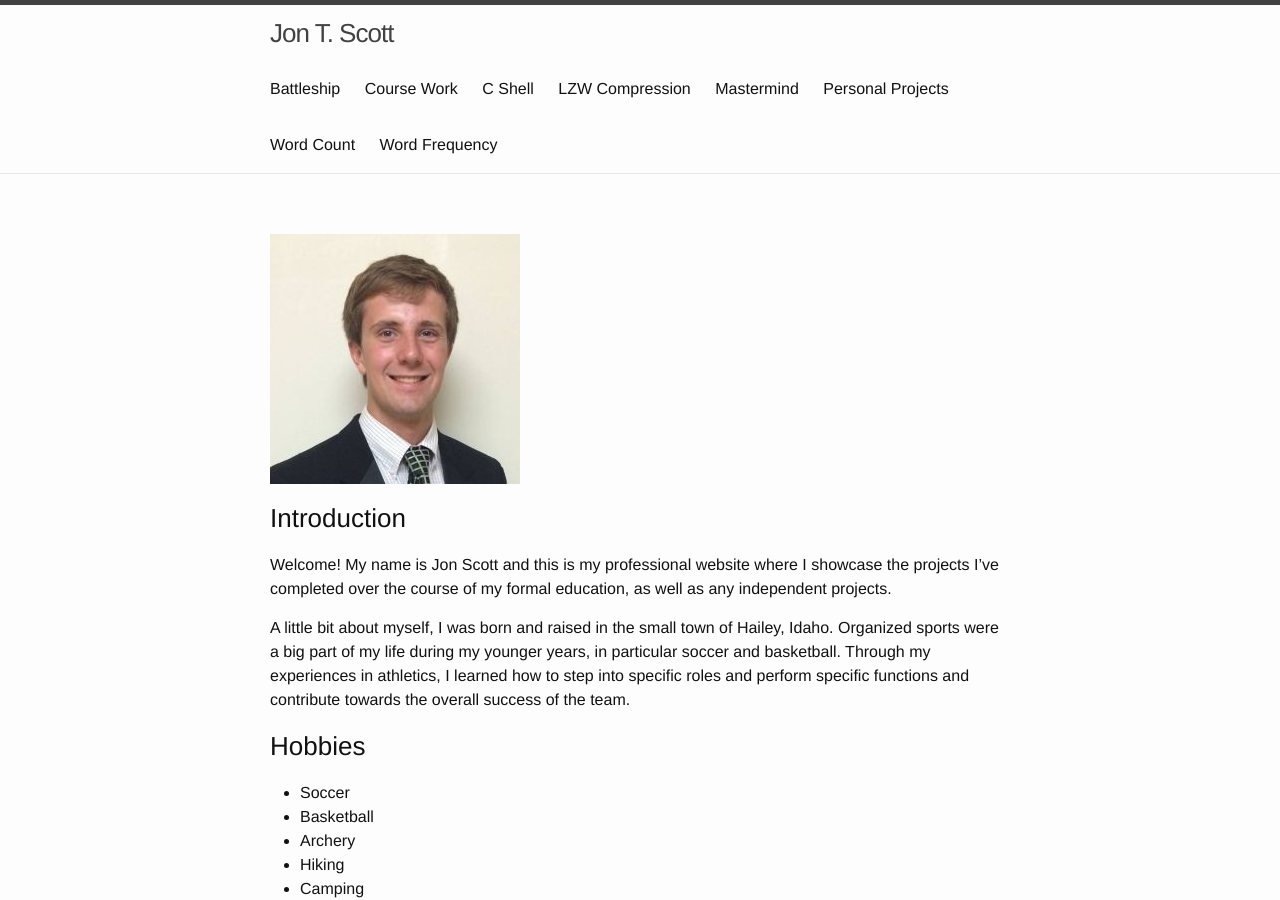
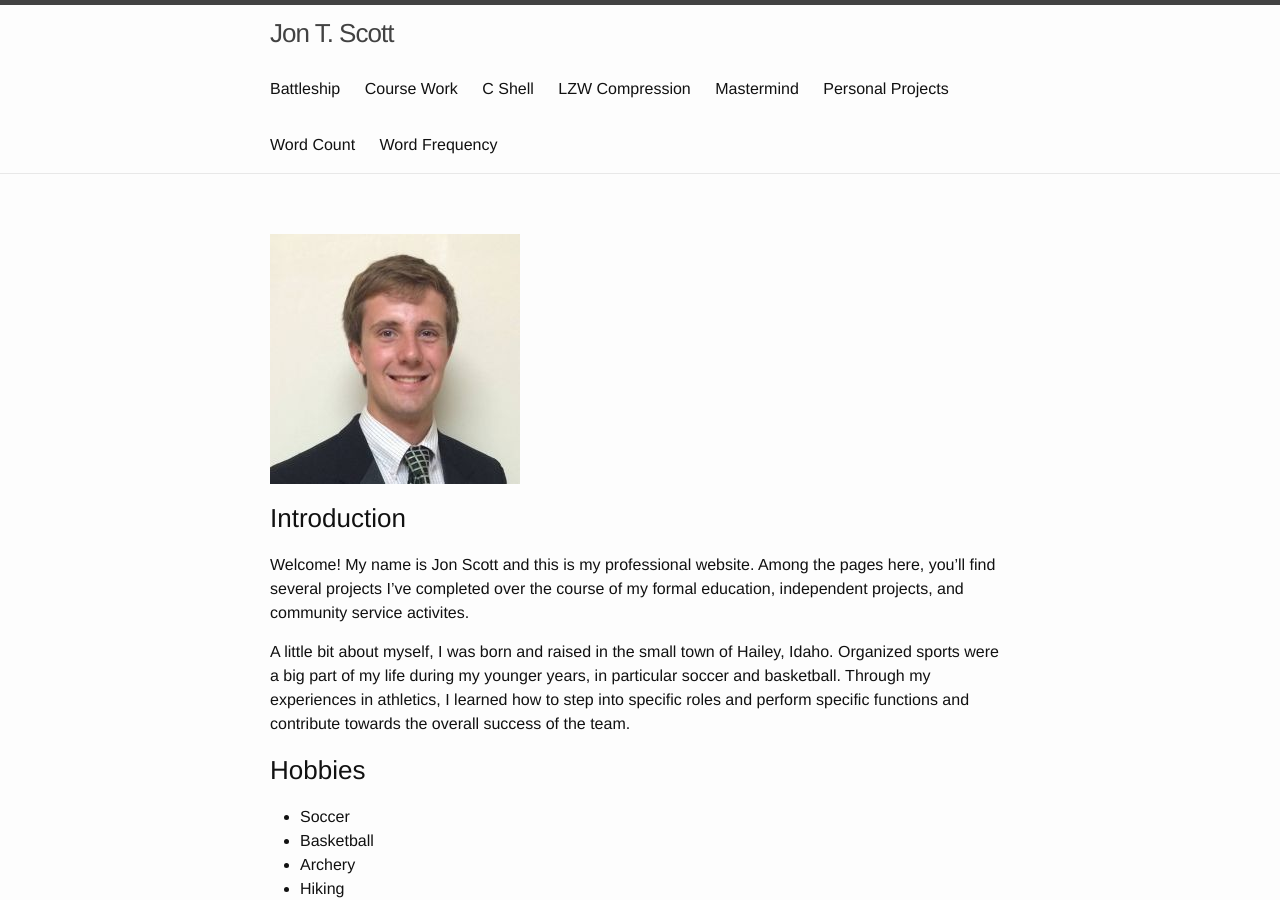
Before and after one commit to JonScott20/JonScott20.github.io, a Jekyll site: the page built from index.md, in a window 1280 px wide and 900 px high. Built offline with Jekyll 4.4.1, drawn with Linux system fonts in a browser that asks for light colours; our own code applies the rules of GitHub Pages for plain Markdown files.

Commit message:
Update index.md

```diff
--- a/index.md
+++ b/index.md
@@ -2,7 +2,7 @@
 
 ### Introduction
 
-Welcome! My name is Jon Scott and this is my professional website where I showcase the projects I've completed over the course of my formal education, as well as any independent projects.
+Welcome! My name is Jon Scott and this is my professional website. Among the pages here, you'll find several projects I've completed over the course of my formal education, independent projects, and community service activites.
 
 A little bit about myself, I was born and raised in the small town of Hailey, Idaho. Organized sports were a big part of my life during my younger years, in particular soccer and basketball. Through my experiences in athletics, I learned how to step into specific roles and perform specific functions and contribute towards the overall success of the team.
 
```
